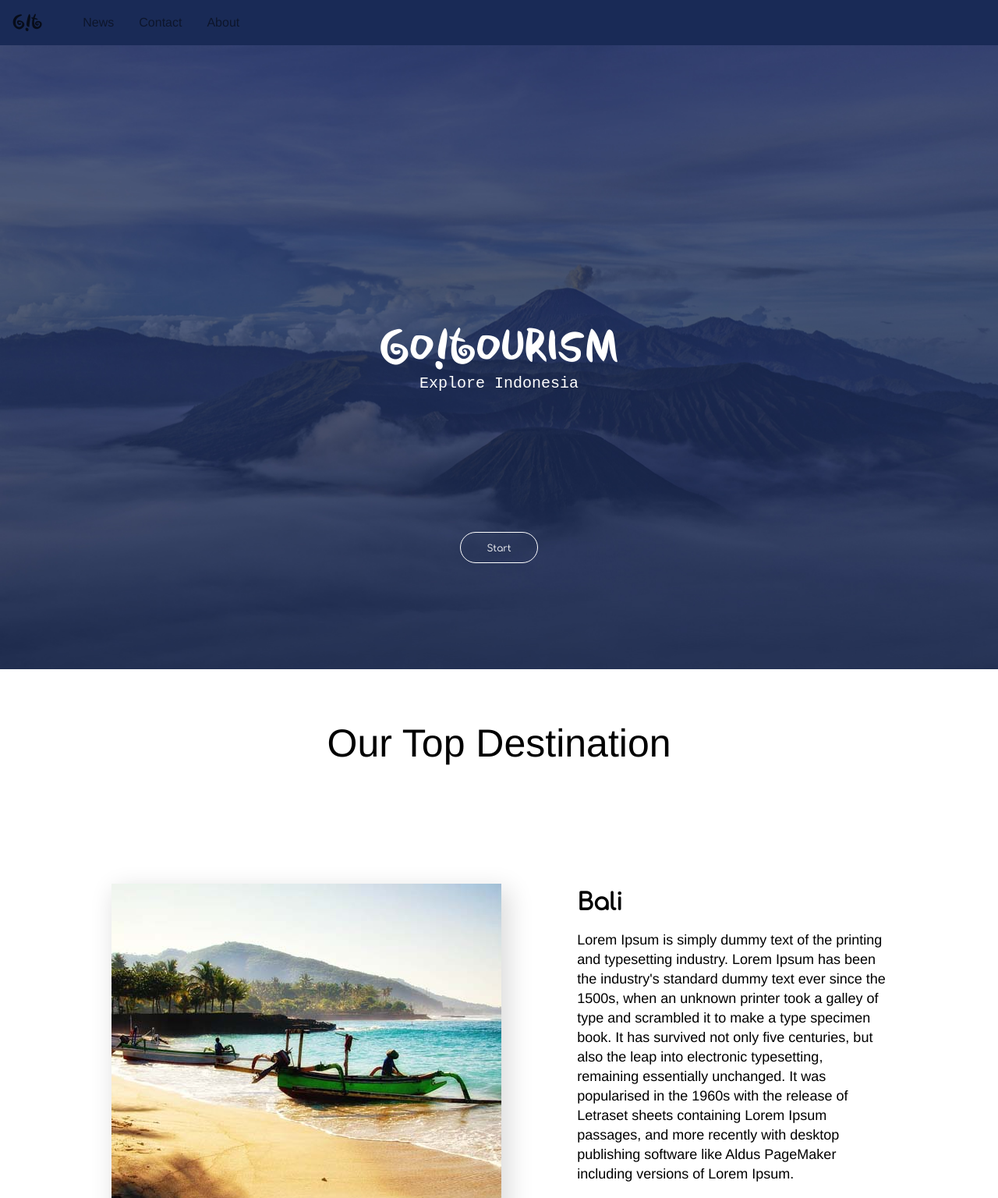
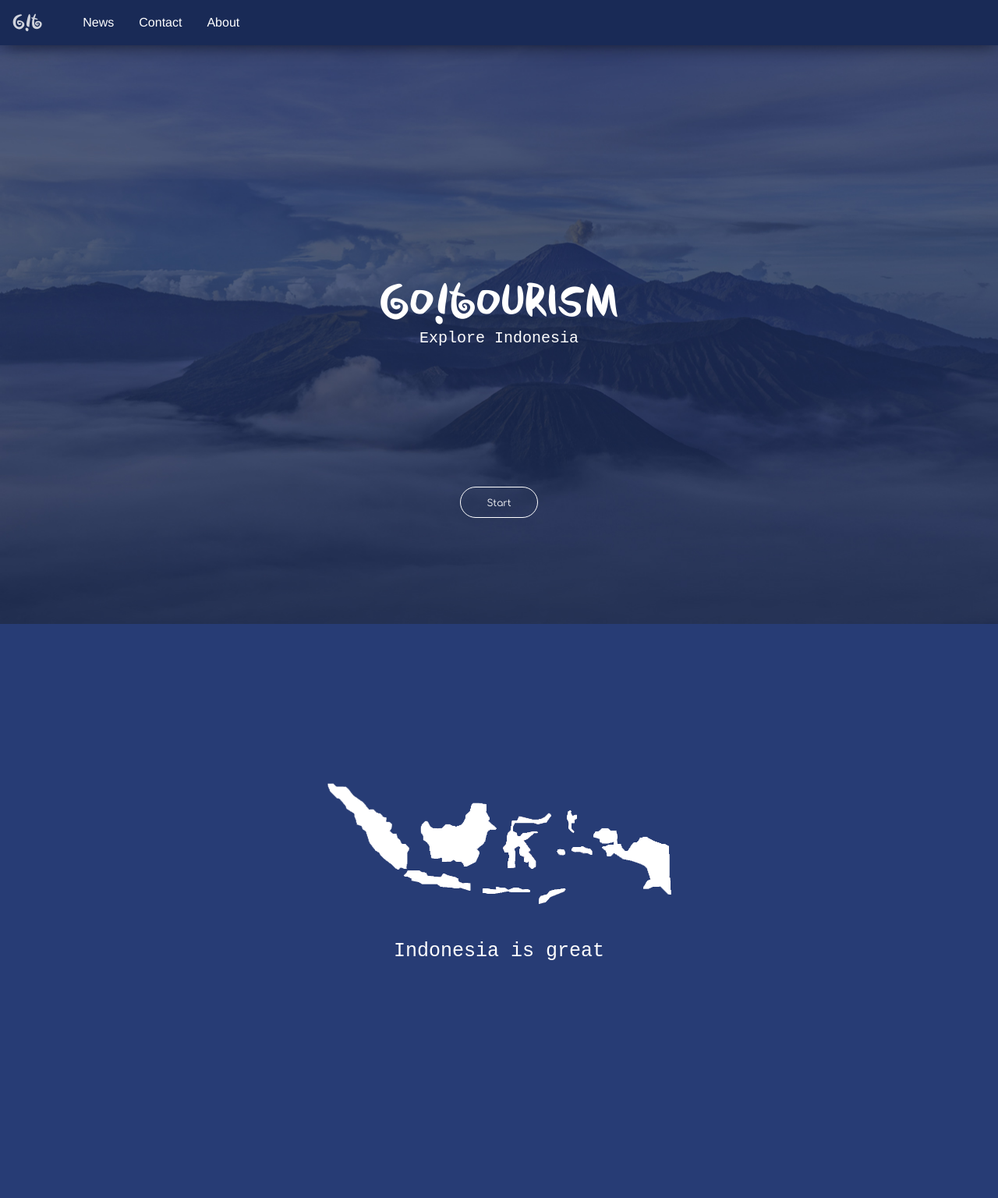
Before and after one commit to Deralvin/Tugas-Besar-Smeseter-1, a plain HTML site: page index.html in a window 1280 px wide. Shown: the top 1536 px of the page at 78% size. Drawn offline with Linux system fonts and the light colour scheme.

Commit message:
add indonesia map

```diff
--- a/index.html
+++ b/index.html
@@ -32,6 +32,10 @@
             </a>
         </center>
     </div>
+    <section class="indonesia">
+        <img src="image/indonesia.png" alt="indonesia-map" width="35%">
+        <p>Indonesia is great</p>
+    </section>
     <section class="gt-info-box">
         <section class="gt-info-content">
             <h1 class="header">Our Top Destination</h1>
--- a/style.css
+++ b/style.css
@@ -106,7 +106,11 @@ ul {
     margin: 0;
     padding: 0;
     overflow: hidden;
-    background-color: #192a56;
+	background-color: #192a56;
+	position: fixed;
+	top: 0;
+	width: 100%;
+	box-shadow: 2px 2px 25px -4px rgba(0,0,0,0.71);
 }
 
 li {
@@ -115,14 +119,14 @@ li {
 
 li a {
     display: block;
-    color: rgba(0, 0, 0, 0.5);
+    color: white;
     text-align: center;
     padding: 14px 16px;
     text-decoration: none;
 }
 
 li a:hover:not(.active) {
-    color: rgba(0, 0, 0, 0.7);
+    color: rgba(255, 255, 255, 0.8);
 }
 
 li a.active {
@@ -191,17 +195,34 @@ main {
 	color: #192a56;
 }
 
+.indonesia {
+	background: #273c75;
+	height: 100vh;
+	width: 100%;
+	text-align: center;
+}
+
+.indonesia img {
+	margin-top: 25vh;
+}
+
+.indonesia p {
+	font-family: monospace;
+	color: white;
+	font-size: 25px;
+	margin-top: 5vh;
+}
+
 .gt-info-box {
-    height: 50vh;
     width: 100%;
 	background-color: white;
 	margin-right: 10%;
+	margin-bottom: 70px;
 }
 
 .gt-info-content {
 	margin-left: 10%;
 	width: 80%;
-	height: 50vh;
 }
 
 .gt-info-content .header {
@@ -224,7 +245,6 @@ main {
 	font-size: 18px;
 	font-family: Helvetica, sans-serif;
 }
-
 .gt-info-item img {
 	-webkit-box-shadow: 7px 10px 30px 3px rgba(0,0,0,0.14);
 	-moz-box-shadow: 7px 10px 30px 3px rgba(0,0,0,0.14);
```
Also changed, not shown: image/indonesia.png (added).
